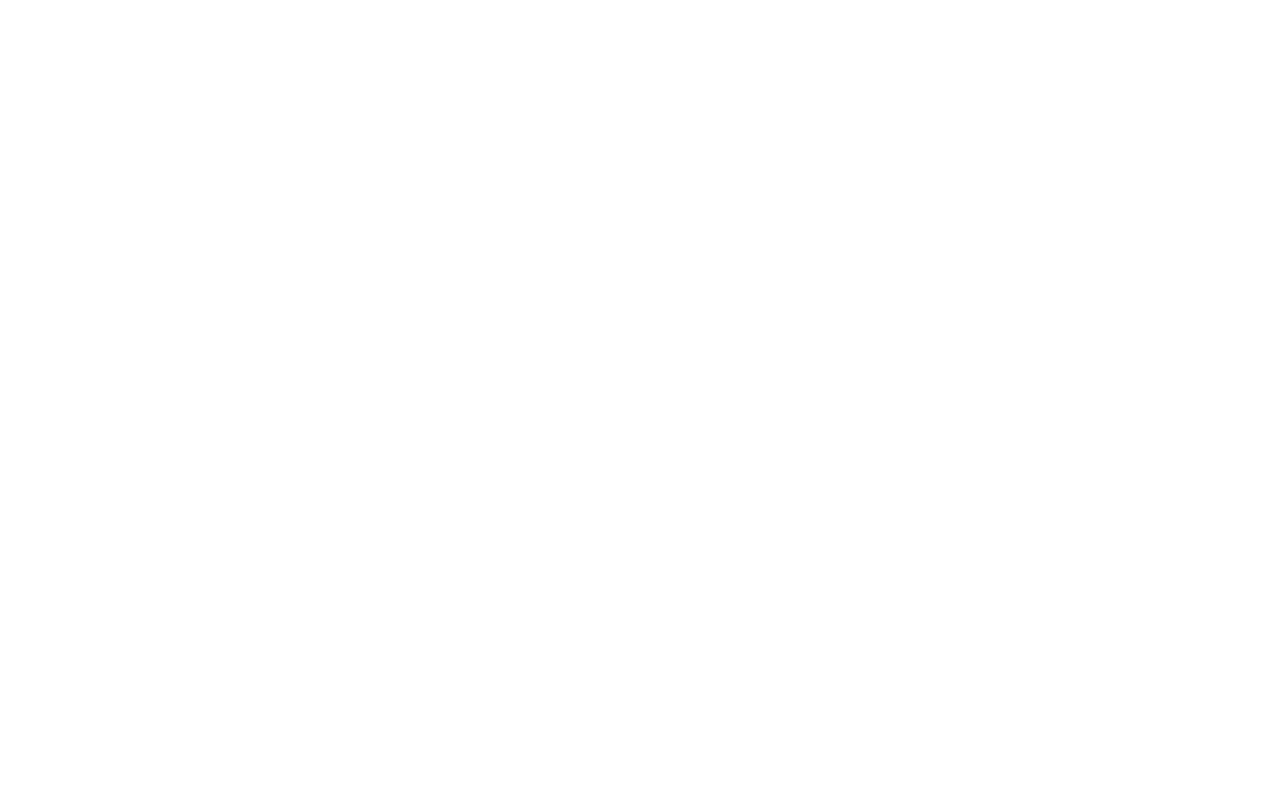
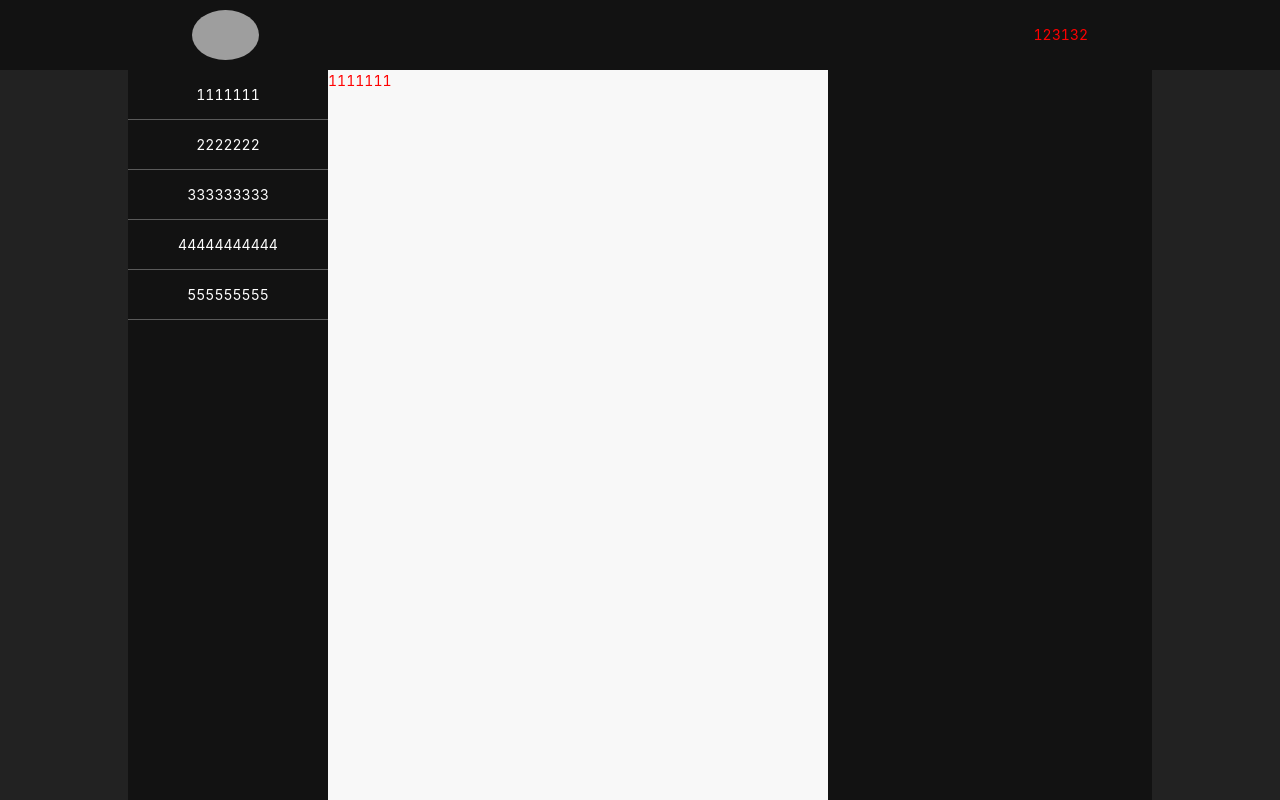
Before and after one commit to Jkssns/node-app, a Vue app in the folder front-end/: page /resume in a window 1280 px wide. Before the commit this address had no page. Built offline with nearby package versions, Linux system fonts and the light colour scheme; grey boxes are pictures that could not be loaded.

Commit message:
feat：垃圾初步形成

```diff
--- a/front-end/package.json
+++ b/front-end/package.json
@@ -14,6 +14,7 @@
   "devDependencies": {
     "@vitejs/plugin-vue": "^1.2.5",
     "@vue/compiler-sfc": "^3.0.5",
+    "sass": "^1.37.5",
     "typescript": "^4.3.2",
     "vite": "^2.4.2",
     "vite-plugin-components": "^0.13.2",
--- a/front-end/src/App.vue
+++ b/front-end/src/App.vue
@@ -11,4 +11,17 @@ export default defineComponent({
 </script>
 
 <style>
+    * {
+        margin: 0;
+        padding: 0;
+    }
+    li {
+        list-style: none;
+    }
+    #app {
+        width: 100%;
+        height: 100%;
+        background: #222222;
+        color: #fff;
+    }
 </style>
--- a/front-end/src/router/index.ts
+++ b/front-end/src/router/index.ts
@@ -2,11 +2,16 @@ import {
     createRouter,
     createWebHistory,
 } from 'vue-router'
+import Resume from '@/views/Resume.vue'
 
-const routes = [
+const routes:any = [
     {
         path: '/',
-        component: () => import('@/views/Home.vue'),
+        redirect: '/resume',
+    },
+    {
+        path: '/resume',
+        component: Resume,
     },
 ]
 
--- /dev/null
+++ b/front-end/src/views/Resume.vue
@@ -0,0 +1,116 @@
+<template>
+        <header>
+            <img src="https://img0.baidu.com/it/u=3311900507,1448170316&fm=26&fmt=auto&gp=0.jpg" alt="">
+
+            <div class="header__right">
+                123132
+            </div>
+        </header>
+
+        <main>
+            <ul>
+                <!-- <li @click="scrollTo('shui')">自我介绍</li>
+                <li @click="scrollTo('sha')">工作经历</li>
+                <li @click="scrollTo('neng')">技能点数</li>
+                <li @click="scrollTo('xiang')">展望</li>
+                <li @click="scrollTo('shuo')">吐槽</li> -->
+                <li @click="scrollTo('resume')">1111111</li>
+                <li @click="scrollTo('workList')">2222222</li>
+                <li @click="scrollTo('skill')">333333333</li>
+                <li @click="scrollTo('hope')">44444444444</li>
+                <li @click="scrollTo('BB')">555555555</li>
+            </ul>
+            <div>
+                <ol>
+                    <li id="resume">
+                        1111111
+                    </li>
+                    <li id="workList">
+                        2222222
+                    </li>
+                    <li id="skill">
+                        333333333
+                    </li>
+                </ol>
+            </div>
+        </main>
+
+        <footer>
+
+        </footer>
+</template>
+
+<script lang="ts" setup>
+    import { ref, defineComponent, getCurrentInstance, onBeforeMount, reactive } from "vue";
+    const { proxy } = getCurrentInstance()
+
+    onBeforeMount(() => {
+
+    })
+
+    const state = reactive({
+
+    })
+
+    const scrollTo = (type) => {
+        document.getElementById(type).scrollIntoView({behavior: 'smooth', block: 'end'})
+    }
+
+
+</script>
+
+<style lang="scss" scoped>
+    // .resume_wrapper {
+    //     width: 1200px;
+    // }
+
+    header {
+        display: flex;
+        justify-content: space-between;
+        align-items: center;
+        height: 70px;
+        padding: 0 15%;
+        background: #121212;
+
+        img {
+            width: auto;
+            height: 50px;
+            border-radius: 50%;
+        }
+
+        .header__right {
+            color: red;
+        }
+    }
+
+    main {
+        display: flex;
+        margin: 0 auto;
+        height: calc(100% - 70px);
+        background: #121212;
+        width: 80%;
+        ul {
+            width: 200px;
+            li {
+                width: 100%;
+                display: inline-block;
+                height: 50px;
+                text-align: center;
+                line-height: 50px;
+                border-bottom: 1px solid rgba(255, 255, 255, 0.3);
+                cursor: pointer;
+            }
+        }
+
+        ol {
+            background: #f8f8f8;
+            width: 500px;
+            height: 100%;
+            color: red;
+            overflow: auto;
+            li {
+                height: 100%;
+            }
+        }
+    }
+</style>
--- a/package.json
+++ b/package.json
@@ -1,5 +1,8 @@
 {
   "dependencies": {
     "ant-design-vue": "^2.2.2"
+  },
+  "devDependencies": {
+    "sass": "^1.38.0"
   }
 }
```
Also changed, not shown: 1 other file (tests, documents, lock files or other folders).
